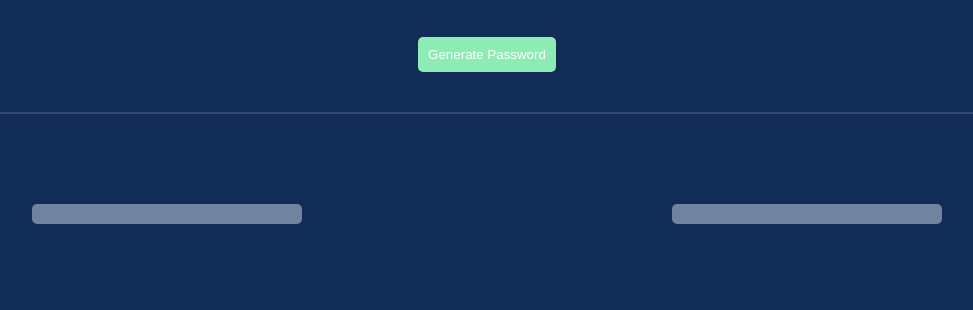
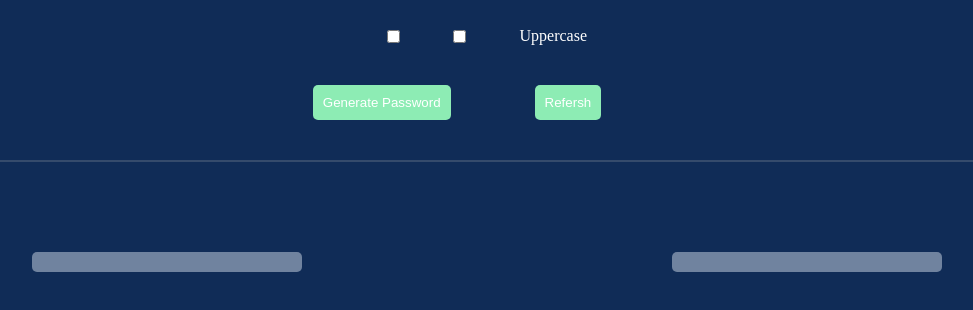
Before and after one commit to tunourah/password-generator, a plain HTML site: page index.html in a window 1280 px wide. Shown: the part 138-448 px from the top of the page, without its empty margins (153-1126 px from the left). Drawn offline with Linux system fonts and the light colour scheme.

Commit message:
Add more features

```diff
--- a/index.html
+++ b/index.html
@@ -1,22 +1,29 @@
 <!DOCTYPE html>
 <html lang="en">
   <head>
-    <meta charset="UTF-8">
-    <meta name="viewport" content="width=device-width, initial-scale=1.0">
+    <meta charset="UTF-8" />
+    <meta name="viewport" content="width=device-width, initial-scale=1.0" />
     <title>Document</title>
-    <link href="style.css"  rel="stylesheet" >
+    <link href="style.css" rel="stylesheet" />
   </head>
   <body>
     <div class="contenrOne">
-        <h1>Generate a <span class="diifColor">random password</span> </h1>
+      <h1>Generate a <span class="diifColor">random password</span></h1>
       <p>Never use an insecure again.</p>
+      <div class="checkbox">
+        <input type="checkbox" id="length" />
 
+        <input type="checkbox" id="uppercase" />
+        <label for="uppercase">Uppercase</label>
+      </div>
+      <div class="layoutbutton">
         <button id="generate">Generate Password</button>
-
+        <button id="refresh">Refersh</button>
+      </div>
     </div>
     <div class="contenrTwo">
-    <div id="passwordone"> </div>
-    <div id="passwordttwo"> </div>
+      <div id="passwordone"></div>
+      <div id="passwordttwo"></div>
     </div>
     <script src="script.js"></script>
   </body>
--- a/script.js
+++ b/script.js
@@ -11,16 +11,18 @@ let isActivated = false;
 let doing = true;
 
 generate.addEventListener("click", function() {
-    if (doing) {
+
         generatePassword()
-        doing = false;
-    } else if (!doing) {
-        cleer()
-        doing = true;
 
-    }
+
 
 })
+
+refresh.addEventListener("click", function() {
+
+    cleer();
+})
+
 
 function generatePassword() {
     if (!isActivated) {
--- a/style.css
+++ b/style.css
@@ -18,7 +18,7 @@
     color: #8DECB4;
 }
 button {
-    margin: 40px 70px 40px 70px;
+    margin:  10px 70px 40px 10px;
     padding: 10px;
     background: #8DECB4;
     color: #FFF;
@@ -41,3 +41,12 @@ button {
     background: #70839f;
     color: #fff;
 }
+
+.checkbox {
+    margin: 30px;
+    width: 200px;
+    display: flex;
+    flex-direction: row;
+    justify-content: space-between;
+    align-items: center;
+}
```
Lines whose indentation alone changed are shown as unchanged.
